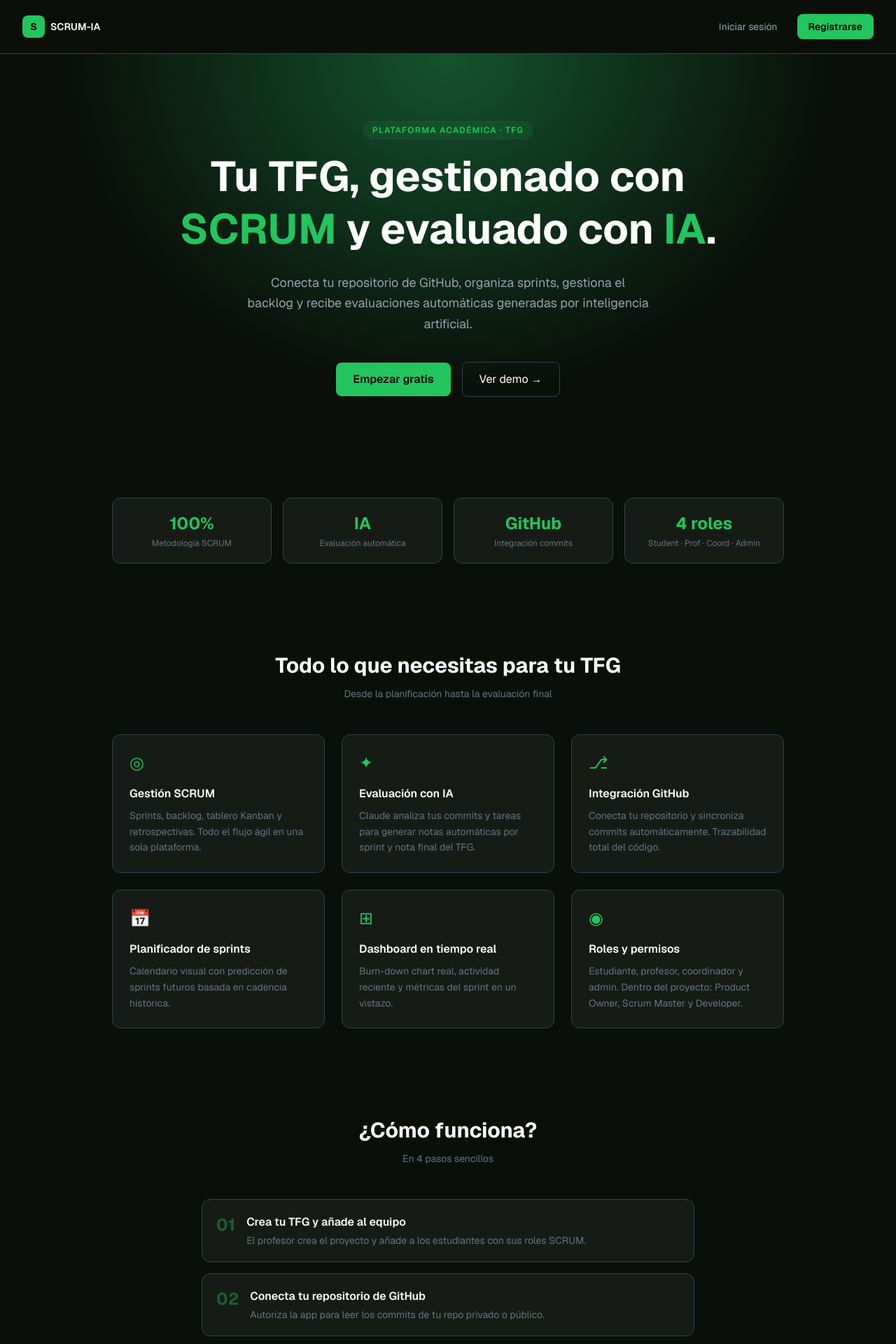
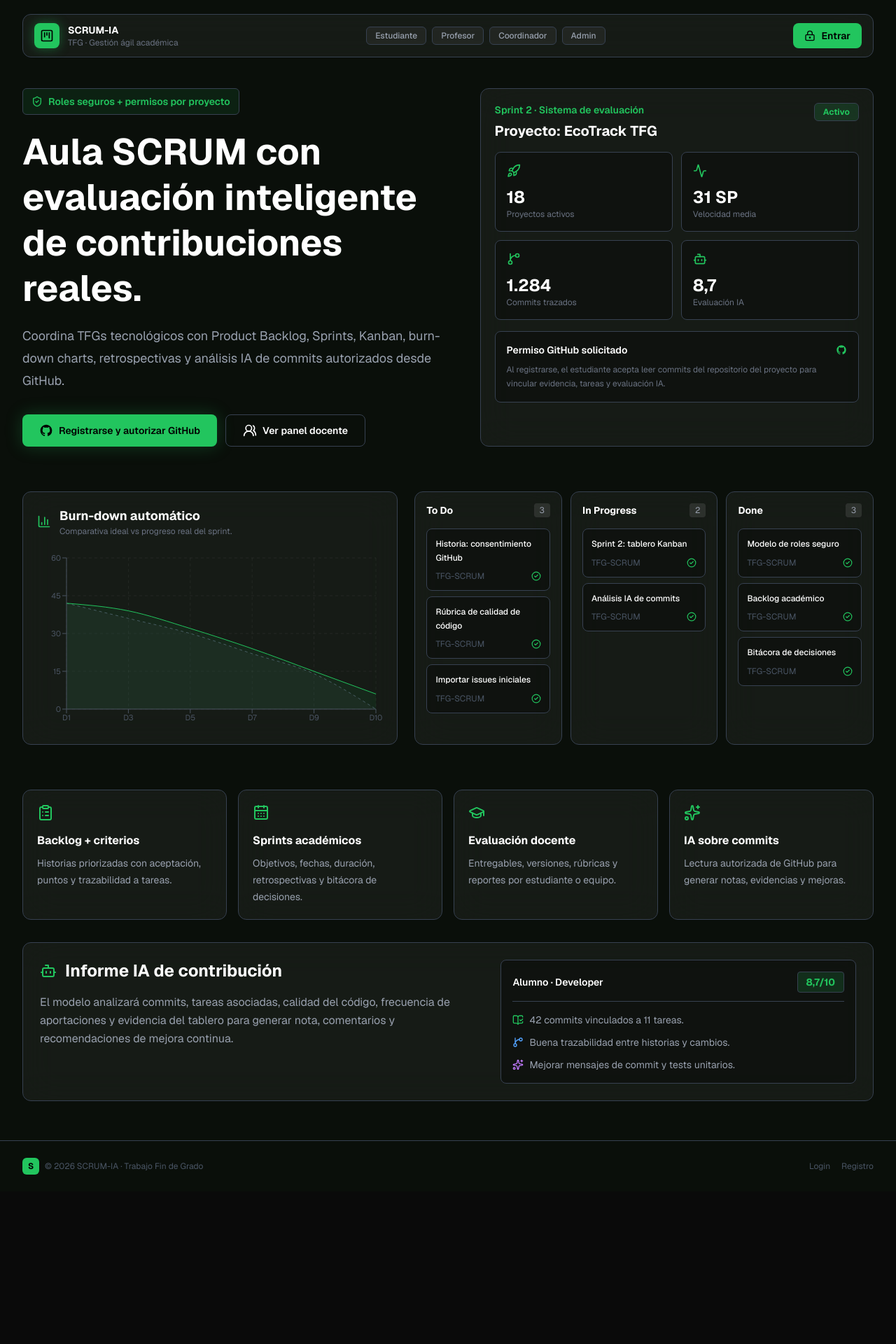
Before and after one commit to GuillermoPascual19/SCRUM-IA, a Next.js app in the folder frontend/: page / in a window 1280 px wide. Shown: the top 1920 px of the page at 70% size. After the commit the page ends 1702 px from the top, so only its background shows below. Built offline with nearby package versions, Linux system fonts and the light colour scheme.

Commit message:
[FIX] redesign landing page, liquid glass sidebar & centered profile

```diff
--- a/frontend/app/(app)/layout.tsx
+++ b/frontend/app/(app)/layout.tsx
@@ -29,6 +29,10 @@
         className="absolute bottom-0 right-0 w-[600px] h-[600px] rounded-full opacity-10 blur-3xl pointer-events-none"
         style={{ background: "var(--primary)" }}
       />
+      <div
+        className="absolute top-0 left-0 w-[400px] h-[400px] rounded-full opacity-5 blur-3xl pointer-events-none"
+        style={{ background: "var(--primary)" }}
+      />
       <Sidebar />
       <main className="flex-1 overflow-y-auto p-6 relative z-10">
         {children}
--- a/frontend/app/(app)/profile/page.tsx
+++ b/frontend/app/(app)/profile/page.tsx
@@ -77,7 +77,8 @@
   }
 
   return (
-    <div className="max-w-xl space-y-8">
+    <div className="flex justify-center">
+    <div className="w-full max-w-xl space-y-8">
       <div>
         <p className="text-xs font-semibold text-[var(--primary)] uppercase tracking-wider mb-1">Cuenta</p>
         <h1 className="text-2xl font-bold text-[var(--foreground)]">Perfil</h1>
@@ -184,6 +185,7 @@
         </form>
       </div>
     </div>
+    </div>
   );
 }
 
--- a/frontend/app/page.tsx
+++ b/frontend/app/page.tsx
@@ -1,135 +1,264 @@
 "use client";
 
 import Link from "next/link";
+import {
+  Activity, BarChart3, BookOpenCheck, Bot, CalendarDays, CheckCircle2,
+  ClipboardList, GitBranch, GraduationCap, KanbanSquare,
+  LockKeyhole, Rocket, ShieldCheck, Sparkles, UsersRound,
+} from "lucide-react";
+
+function GithubIcon({ className }: { className?: string }) {
+  return (
+    <svg className={className} viewBox="0 0 24 24" fill="currentColor" aria-hidden="true">
+      <path d="M12 2C6.477 2 2 6.484 2 12.017c0 4.425 2.865 8.18 6.839 9.504.5.092.682-.217.682-.483 0-.237-.008-.868-.013-1.703-2.782.605-3.369-1.343-3.369-1.343-.454-1.158-1.11-1.466-1.11-1.466-.908-.62.069-.608.069-.608 1.003.07 1.531 1.032 1.531 1.032.892 1.53 2.341 1.088 2.91.832.092-.647.35-1.088.636-1.338-2.22-.253-4.555-1.113-4.555-4.951 0-1.093.39-1.988 1.029-2.688-.103-.253-.446-1.272.098-2.65 0 0 .84-.27 2.75 1.026A9.564 9.564 0 0 1 12 6.844a9.59 9.59 0 0 1 2.504.337c1.909-1.296 2.747-1.027 2.747-1.027.546 1.379.202 2.398.1 2.651.64.7 1.028 1.595 1.028 2.688 0 3.848-2.339 4.695-4.566 4.943.359.309.678.92.678 1.855 0 1.338-.012 2.419-.012 2.747 0 .268.18.58.688.482A10.02 10.02 0 0 0 22 12.017C22 6.484 17.522 2 12 2z" />
+    </svg>
+  );
+}
+import {
+  Area, AreaChart, CartesianGrid, ResponsiveContainer, Tooltip, XAxis, YAxis,
+} from "recharts";
+
+const burndown = [
+  { day: "D1", ideal: 42, real: 42 },
+  { day: "D3", ideal: 36, real: 39 },
+  { day: "D5", ideal: 30, real: 32 },
+  { day: "D7", ideal: 22, real: 24 },
+  { day: "D9", ideal: 14, real: 15 },
+  { day: "D10", ideal: 0, real: 6 },
+];
+
+const tasks: Record<string, string[]> = {
+  "To Do": ["Historia: consentimiento GitHub", "Rúbrica de calidad de código", "Importar issues iniciales"],
+  "In Progress": ["Sprint 2: tablero Kanban", "Análisis IA de commits"],
+  Done: ["Modelo de roles seguro", "Backlog académico", "Bitácora de decisiones"],
+};
+
+const metrics = [
+  { label: "Proyectos activos", value: "18", icon: Rocket },
+  { label: "Velocidad media", value: "31 SP", icon: Activity },
+  { label: "Commits trazados", value: "1.284", icon: GitBranch },
+  { label: "Evaluación IA", value: "8,7", icon: Bot },
+];
+
+const modules = [
+  { title: "Backlog + criterios", text: "Historias priorizadas con aceptación, puntos y trazabilidad a tareas.", icon: ClipboardList },
+  { title: "Sprints académicos", text: "Objetivos, fechas, duración, retrospectivas y bitácora de decisiones.", icon: CalendarDays },
+  { title: "Evaluación docente", text: "Entregables, versiones, rúbricas y reportes por estudiante o equipo.", icon: GraduationCap },
+  { title: "IA sobre commits", text: "Lectura autorizada de GitHub para generar notas, evidencias y mejoras.", icon: Sparkles },
+];
 
 export default function LandingPage() {
   return (
-    <div className="min-h-screen bg-[#0a0f0a] text-white">
-      <nav className="flex items-center justify-between px-8 py-5 border-b border-white/10">
-        <div className="flex items-center gap-2">
-          <div className="w-8 h-8 rounded-lg bg-[#22c55e] flex items-center justify-center text-black font-bold text-sm">S</div>
-          <span className="font-semibold text-sm">SCRUM-IA</span>
-        </div>
-        <div className="flex items-center gap-3">
-          <Link href="/login" className="text-sm text-gray-400 hover:text-white transition-colors px-4 py-2">
-            Iniciar sesión
-          </Link>
-          <Link href="/register" className="text-sm bg-[#22c55e] text-black font-semibold px-4 py-2 rounded-lg hover:bg-[#16a34a] transition-colors">
-            Registrarse
+    <main className="min-h-screen bg-[#0a0f0a] text-white overflow-x-hidden">
+
+      {/* Navbar */}
+      <section className="relative px-4 py-5 sm:px-6 lg:px-8">
+        <div className="mx-auto flex max-w-7xl items-center justify-between rounded-xl border border-white/10 bg-white/5 backdrop-blur-xl px-4 py-3">
+          <div className="flex items-center gap-3">
+            <div className="grid size-9 place-items-center rounded-lg bg-[#22c55e] text-black shadow-[0_0_16px_rgba(34,197,94,0.4)]">
+              <KanbanSquare className="size-5" />
+            </div>
+            <div>
+              <p className="text-sm font-bold">SCRUM-IA</p>
+              <p className="text-xs text-gray-500">TFG · Gestión ágil académica</p>
+            </div>
+          </div>
+          <div className="hidden items-center gap-2 md:flex">
+            {["Estudiante", "Profesor", "Coordinador", "Admin"].map((role) => (
+              <span key={role} className="rounded-md border border-white/10 bg-white/5 px-3 py-1 text-xs font-medium text-gray-400">
+                {role}
+              </span>
+            ))}
+          </div>
+          <Link href="/login" className="flex items-center gap-2 rounded-lg bg-[#22c55e] px-4 py-2 text-sm font-semibold text-black hover:bg-[#16a34a] transition-colors">
+            <LockKeyhole className="size-4" /> Entrar
           </Link>
         </div>
-      </nav>
+      </section>
 
-      <section className="relative px-8 pt-24 pb-20 text-center overflow-hidden">
-        <div className="absolute inset-0 pointer-events-none"
-          style={{ background: "radial-gradient(ellipse at 50% 0%, #14532d 0%, transparent 60%)" }} />
-        <div className="relative z-10 max-w-3xl mx-auto">
-          <span className="inline-block text-xs font-semibold text-[#22c55e] uppercase tracking-widest mb-4 px-3 py-1 rounded-full border border-[#22c55e]/30 bg-[#22c55e]/10">
-            Plataforma académica · TFG
-          </span>
-          <h1 className="text-5xl md:text-6xl font-bold leading-tight mb-6">
-            Tu TFG, gestionado con{" "}
-            <span className="text-[#22c55e]">SCRUM</span>{" "}
-            y evaluado con{" "}
-            <span className="text-[#22c55e]">IA</span>.
+      {/* Hero */}
+      <section className="mx-auto grid max-w-7xl gap-8 px-4 pb-8 pt-6 sm:px-6 lg:grid-cols-[1.05fr_0.95fr] lg:px-8">
+        <div>
+          <div className="mb-5 inline-flex items-center gap-2 rounded-md border border-[#22c55e]/40 bg-[#22c55e]/10 px-3 py-2 text-sm font-semibold text-[#22c55e]">
+            <ShieldCheck className="size-4" /> Roles seguros + permisos por proyecto
+          </div>
+          <h1 className="text-5xl font-bold leading-tight sm:text-6xl lg:text-[3.25rem]">
+            Aula SCRUM con evaluación inteligente de contribuciones reales.
           </h1>
-          <p className="text-gray-400 text-lg leading-relaxed mb-10 max-w-xl mx-auto">
-            Conecta tu repositorio de GitHub, organiza sprints, gestiona el backlog y recibe evaluaciones automáticas generadas por inteligencia artificial.
+          <p className="mt-5 max-w-2xl text-lg leading-8 text-gray-400">
+            Coordina TFGs tecnológicos con Product Backlog, Sprints, Kanban, burn-down charts, retrospectivas y análisis IA de commits autorizados desde GitHub.
           </p>
-          <div className="flex items-center justify-center gap-4">
-            <Link href="/register" className="px-6 py-3 rounded-lg bg-[#22c55e] text-black font-semibold hover:bg-[#16a34a] transition-colors">
-              Empezar gratis
+          <div className="mt-8 flex flex-col gap-3 sm:flex-row">
+            <Link
+              href="/register"
+              className="flex items-center justify-center gap-2 rounded-lg bg-[#22c55e] px-6 py-3 text-sm font-semibold text-black hover:bg-[#16a34a] transition-colors shadow-[0_0_24px_rgba(34,197,94,0.25)]"
+            >
+              <GithubIcon className="size-5" /> Registrarse y autorizar GitHub
             </Link>
-            <Link href="/login" className="px-6 py-3 rounded-lg border border-white/20 text-white hover:bg-white/5 transition-colors">
-              Ver demo →
+            <Link
+              href="/login"
+              className="flex items-center justify-center gap-2 rounded-lg border border-white/20 px-6 py-3 text-sm font-semibold text-white hover:bg-white/5 transition-colors"
+            >
+              <UsersRound className="size-5" /> Ver panel docente
             </Link>
+          </div>
+        </div>
+
+        {/* Right panel */}
+        <div className="relative overflow-hidden rounded-xl border border-white/10 bg-white/5 backdrop-blur-xl p-5">
+          <div className="flex items-start justify-between gap-4">
+            <div>
+              <p className="text-sm font-semibold text-[#22c55e]">Sprint 2 · Sistema de evaluación</p>
+              <h2 className="mt-1.5 text-xl font-bold">Proyecto: EcoTrack TFG</h2>
+            </div>
+            <span className="rounded-md border border-[#22c55e]/30 bg-[#22c55e]/15 px-3 py-1 text-xs font-bold text-[#22c55e]">
+              Activo
+            </span>
+          </div>
+          <div className="mt-4 grid grid-cols-2 gap-3">
+            {metrics.map((metric) => (
+              <div
+                key={metric.label}
+                className="rounded-lg border border-white/10 bg-black/30 p-4 hover:-translate-y-0.5 transition-transform"
+              >
+                <metric.icon className="mb-3 size-5 text-[#22c55e]" />
+                <p className="text-2xl font-bold">{metric.value}</p>
+                <p className="text-xs text-gray-500">{metric.label}</p>
+              </div>
+            ))}
+          </div>
+          <div className="mt-4 rounded-lg border border-white/10 bg-black/30 p-4">
+            <div className="mb-2 flex items-center justify-between">
+              <p className="text-sm font-semibold">Permiso GitHub solicitado</p>
+              <GithubIcon className="size-4 text-[#22c55e]" />
+            </div>
+            <p className="text-xs leading-5 text-gray-500">
+              Al registrarse, el estudiante acepta leer commits del repositorio del proyecto para vincular evidencia, tareas y evaluación IA.
+            </p>
           </div>
         </div>
       </section>
 
-      <section className="px-8 py-16 max-w-5xl mx-auto">
-        <div className="grid grid-cols-2 md:grid-cols-4 gap-4">
-          {[
-            { value: "100%", label: "Metodología SCRUM" },
-            { value: "IA", label: "Evaluación automática" },
-            { value: "GitHub", label: "Integración commits" },
-            { value: "4 roles", label: "Student · Prof · Coord · Admin" },
-          ].map((stat) => (
-            <div key={stat.label} className="bg-white/5 rounded-xl p-5 border border-white/10 text-center">
-              <p className="text-2xl font-bold text-[#22c55e] mb-1">{stat.value}</p>
-              <p className="text-xs text-gray-500">{stat.label}</p>
+      {/* Burndown + Kanban */}
+      <section className="mx-auto grid max-w-7xl gap-6 px-4 py-8 sm:px-6 lg:grid-cols-[0.9fr_1.1fr] lg:px-8">
+        <div className="rounded-xl border border-white/10 bg-white/5 backdrop-blur-xl p-5">
+          <div className="mb-5 flex items-center gap-3">
+            <BarChart3 className="size-5 text-[#22c55e]" />
+            <div>
+              <h2 className="text-lg font-bold">Burn-down automático</h2>
+              <p className="text-xs text-gray-500">Comparativa ideal vs progreso real del sprint.</p>
             </div>
-          ))}
+          </div>
+          <div className="h-64">
+            <ResponsiveContainer width="100%" height="100%">
+              <AreaChart data={burndown} margin={{ left: -18, right: 10, top: 10 }}>
+                <CartesianGrid stroke="rgba(255,255,255,0.06)" strokeDasharray="4 4" />
+                <XAxis dataKey="day" stroke="#4b5563" tick={{ fontSize: 11 }} />
+                <YAxis stroke="#4b5563" tick={{ fontSize: 11 }} />
+                <Tooltip
+                  contentStyle={{
+                    background: "#111827",
+                    border: "1px solid rgba(255,255,255,0.1)",
+                    color: "#fff",
+                    fontSize: 12,
+                    borderRadius: 8,
+                  }}
+                />
+                <Area type="monotone" dataKey="ideal" stroke="#4b5563" fill="rgba(75,85,99,0.15)" strokeDasharray="4 4" name="Ideal" />
+                <Area type="monotone" dataKey="real" stroke="#22c55e" fill="rgba(34,197,94,0.12)" name="Real" />
+              </AreaChart>
+            </ResponsiveContainer>
+          </div>
         </div>
-      </section>
 
-      <section className="px-8 py-16 max-w-5xl mx-auto">
-        <div className="text-center mb-12">
-          <h2 className="text-3xl font-bold mb-3">Todo lo que necesitas para tu TFG</h2>
-          <p className="text-gray-500 text-sm">Desde la planificación hasta la evaluación final</p>
-        </div>
-        <div className="grid grid-cols-1 md:grid-cols-3 gap-6">
-          {[
-            { icon: "◎", title: "Gestión SCRUM", desc: "Sprints, backlog, tablero Kanban y retrospectivas. Todo el flujo ágil en una sola plataforma." },
-            { icon: "✦", title: "Evaluación con IA", desc: "Claude analiza tus commits y tareas para generar notas automáticas por sprint y nota final del TFG." },
-            { icon: "⎇", title: "Integración GitHub", desc: "Conecta tu repositorio y sincroniza commits automáticamente. Trazabilidad total del código." },
-            { icon: "📅", title: "Planificador de sprints", desc: "Calendario visual con predicción de sprints futuros basada en cadencia histórica." },
-            { icon: "⊞", title: "Dashboard en tiempo real", desc: "Burn-down chart real, actividad reciente y métricas del sprint en un vistazo." },
-            { icon: "◉", title: "Roles y permisos", desc: "Estudiante, profesor, coordinador y admin. Dentro del proyecto: Product Owner, Scrum Master y Developer." },
-          ].map((feature) => (
-            <div key={feature.title} className="bg-white/5 rounded-xl p-6 border border-white/10 hover:border-[#22c55e]/30 transition-colors">
-              <span className="text-2xl mb-4 block text-[#22c55e]">{feature.icon}</span>
-              <h3 className="font-semibold mb-2">{feature.title}</h3>
-              <p className="text-sm text-gray-500 leading-relaxed">{feature.desc}</p>
-            </div>
-          ))}
-        </div>
-      </section>
-
-      <section className="px-8 py-16 max-w-3xl mx-auto">
-        <div className="text-center mb-12">
-          <h2 className="text-3xl font-bold mb-3">¿Cómo funciona?</h2>
-          <p className="text-gray-500 text-sm">En 4 pasos sencillos</p>
-        </div>
-        <div className="space-y-4">
-          {[
-            { step: "01", title: "Crea tu TFG y añade al equipo", desc: "El profesor crea el proyecto y añade a los estudiantes con sus roles SCRUM." },
-            { step: "02", title: "Conecta tu repositorio de GitHub", desc: "Autoriza la app para leer los commits de tu repo privado o público." },
-            { step: "03", title: "Trabaja en sprints", desc: "Planifica el backlog, asigna tareas y muévelas por el tablero Kanban." },
-            { step: "04", title: "Recibe tu evaluación", desc: "Al finalizar cada sprint, la IA analiza tu actividad y genera notas y feedback." },
-          ].map((item) => (
-            <div key={item.step} className="flex items-start gap-4 p-5 rounded-xl border border-white/10 bg-white/5 hover:border-[#22c55e]/30 transition-colors">
-              <span className="text-2xl font-bold text-[#22c55e]/40 shrink-0">{item.step}</span>
-              <div>
-                <p className="font-semibold mb-1">{item.title}</p>
-                <p className="text-sm text-gray-500">{item.desc}</p>
+        {/* Kanban */}
+        <div className="grid gap-3 md:grid-cols-3">
+          {Object.entries(tasks).map(([column, items]) => (
+            <div key={column} className="rounded-xl border border-white/10 bg-white/5 backdrop-blur-xl p-4">
+              <div className="mb-4 flex items-center justify-between">
+                <h3 className="text-sm font-bold">{column}</h3>
+                <span className="rounded bg-white/10 px-2 py-0.5 text-xs text-gray-400">{items.length}</span>
+              </div>
+              <div className="space-y-2">
+                {items.map((item) => (
+                  <article
+                    key={item}
+                    className="rounded-lg border border-white/10 bg-black/30 p-3 hover:-translate-y-0.5 hover:border-[#22c55e]/40 transition-all"
+                  >
+                    <p className="text-xs font-medium leading-relaxed">{item}</p>
+                    <div className="mt-2 flex items-center justify-between text-xs text-gray-600">
+                      <span>TFG-SCRUM</span>
+                      <CheckCircle2 className="size-3.5 text-[#22c55e]" />
+                    </div>
+                  </article>
+                ))}
               </div>
             </div>
           ))}
         </div>
       </section>
 
-      <section className="px-8 py-20 text-center"
-        style={{ background: "radial-gradient(ellipse at 50% 100%, #14532d 0%, transparent 60%)" }}>
-        <h2 className="text-3xl font-bold mb-4">¿Listo para empezar?</h2>
-        <p className="text-gray-400 mb-8 max-w-md mx-auto text-sm">
-          Únete y gestiona tu TFG con metodología profesional y evaluación inteligente.
-        </p>
-        <Link href="/register" className="inline-block px-8 py-3 rounded-lg bg-[#22c55e] text-black font-semibold hover:bg-[#16a34a] transition-colors">
-          Crear cuenta gratis
-        </Link>
+      {/* Modules */}
+      <section className="mx-auto max-w-7xl px-4 py-8 sm:px-6 lg:px-8">
+        <div className="grid gap-4 md:grid-cols-2 lg:grid-cols-4">
+          {modules.map((module) => (
+            <article
+              key={module.title}
+              className="rounded-xl border border-white/10 bg-white/5 backdrop-blur-xl p-5 hover:-translate-y-1 hover:border-[#22c55e]/40 transition-all"
+            >
+              <module.icon className="mb-4 size-6 text-[#22c55e]" />
+              <h3 className="text-base font-bold">{module.title}</h3>
+              <p className="mt-2 text-sm leading-6 text-gray-400">{module.text}</p>
+            </article>
+          ))}
+        </div>
       </section>
 
-      <footer className="px-8 py-6 border-t border-white/10 flex items-center justify-between">
+      {/* AI Report */}
+      <section className="mx-auto max-w-7xl px-4 pb-14 sm:px-6 lg:px-8">
+        <div className="grid gap-6 rounded-xl border border-white/10 bg-white/5 backdrop-blur-xl p-6 lg:grid-cols-[1fr_0.8fr]">
+          <div>
+            <div className="mb-4 flex items-center gap-3">
+              <Bot className="size-6 text-[#22c55e]" />
+              <h2 className="text-2xl font-bold">Informe IA de contribución</h2>
+            </div>
+            <p className="text-gray-400 leading-relaxed">
+              El modelo analizará commits, tareas asociadas, calidad del código, frecuencia de aportaciones y evidencia del tablero para generar nota, comentarios y recomendaciones de mejora continua.
+            </p>
+          </div>
+          <div className="rounded-lg border border-white/10 bg-black/30 p-4">
+            <div className="flex items-center justify-between border-b border-white/10 pb-3">
+              <span className="text-sm font-semibold">Alumno · Developer</span>
+              <span className="rounded border border-[#22c55e]/30 bg-[#22c55e]/15 px-3 py-1 text-sm font-bold text-[#22c55e]">
+                8,7/10
+              </span>
+            </div>
+            <ul className="mt-4 space-y-3 text-sm text-gray-400">
+              <li className="flex gap-2">
+                <BookOpenCheck className="size-4 text-[#22c55e] shrink-0 mt-0.5" /> 42 commits vinculados a 11 tareas.
+              </li>
+              <li className="flex gap-2">
+                <GitBranch className="size-4 text-blue-400 shrink-0 mt-0.5" /> Buena trazabilidad entre historias y cambios.
+              </li>
+              <li className="flex gap-2">
+                <Sparkles className="size-4 text-purple-400 shrink-0 mt-0.5" /> Mejorar mensajes de commit y tests unitarios.
+              </li>
+            </ul>
+          </div>
+        </div>
+      </section>
+
+      {/* Footer */}
+      <footer className="border-t border-white/10 px-8 py-6 flex items-center justify-between max-w-7xl mx-auto">
         <div className="flex items-center gap-2">
-          <div className="w-6 h-6 rounded-md bg-[#22c55e] flex items-center justify-center text-black font-bold text-xs">S</div>
+          <div className="size-6 rounded-md bg-[#22c55e] grid place-items-center text-black font-bold text-xs">S</div>
           <span className="text-xs text-gray-600">© 2026 SCRUM-IA · Trabajo Fin de Grado</span>
         </div>
         <div className="flex items-center gap-4">
-          <Link href="/login" className="text-xs text-gray-600 hover:text-gray-400">Login</Link>
-          <Link href="/register" className="text-xs text-gray-600 hover:text-gray-400">Registro</Link>
+          <Link href="/login" className="text-xs text-gray-600 hover:text-gray-400 transition-colors">Login</Link>
+          <Link href="/register" className="text-xs text-gray-600 hover:text-gray-400 transition-colors">Registro</Link>
         </div>
       </footer>
-    </div>
+    </main>
   );
 }
--- a/frontend/components/layout/Sidebar.tsx
+++ b/frontend/components/layout/Sidebar.tsx
@@ -41,7 +41,7 @@
   }
 
   return (
-    <aside className="w-56 h-screen flex flex-col bg-[var(--card)] border-r border-[var(--border)]">
+    <aside className="w-56 h-screen flex flex-col bg-[var(--background)]/50 backdrop-blur-2xl border-r border-[var(--border)]/40 relative z-20">
       <div className="p-4 border-b border-[var(--border)]">
         <div className="flex items-center gap-2">
           <div className="w-7 h-7 rounded-md bg-[var(--primary)] flex items-center justify-center shrink-0 overflow-hidden">
```
